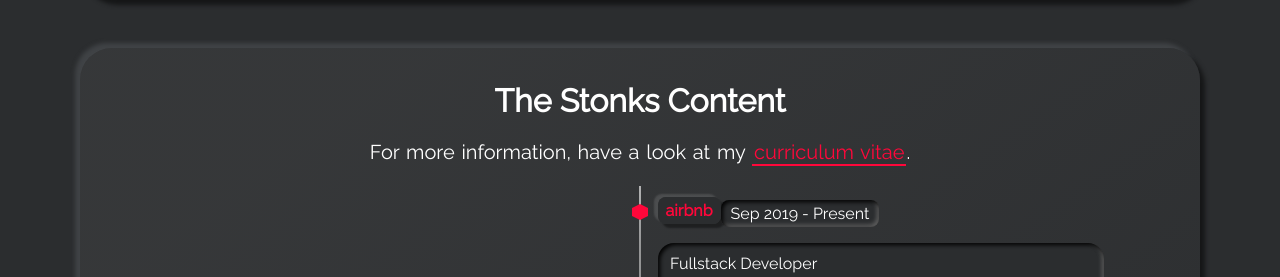
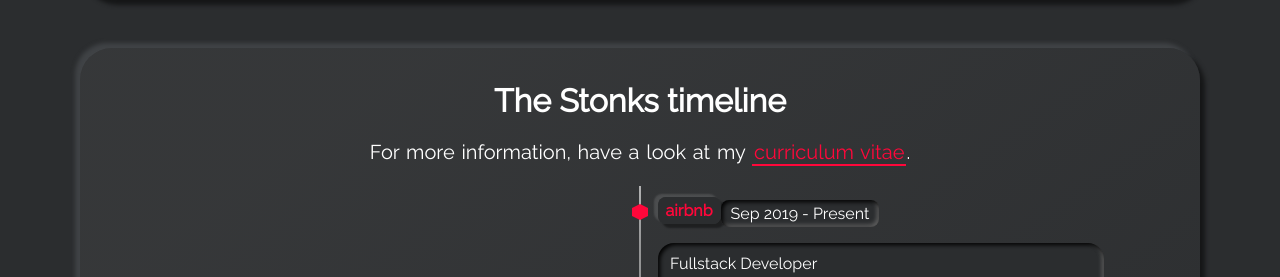
Before and after one commit to schoolofstonks/schoolofstonks, a Jekyll site: the page built from index.html, in a window 1280 px wide and 900 px high, scrolled down 1908 px. Shown: the part 178-455 px from the top of the window. Built offline with Jekyll 4.4.1, drawn with Linux system fonts in a browser that asks for light colours.

Commit message:
instagram logo

```diff
--- a/_config.yml
+++ b/_config.yml
@@ -50,7 +50,7 @@
 # > setting this to false, will omit the Timeline section
 show_timeline_card: true
 # timeline_title: The will be displayed as the title in the Timeline section
-timeline_title: The Stonks Content
+timeline_title: The Stonks timeline
 # cv_download_link: The link where you host your cv.
 # > e.g. you share your cv on your dropbox, then add the dropbox link here
 cv_download_link: https://rzp.io/l/SMMCpro
--- a/_includes/section-contact.html
+++ b/_includes/section-contact.html
@@ -61,7 +61,7 @@
     href="https://twitter.com/{{site.twitter_username}}">
     <div class="social">
       <svg class="social-svg" viewBox="0 0 48 48">
-        <use x="12" y="12" width="24" height="24" viewBox="0 0 48 48" xlink:href="{{ "/assets/img/brands.svg#twitter" | prepend: site.baseurl }}"></use>
+        <use x="12" y="12" width="24" height="24" viewBox="0 0 48 48" xlink:href="{{ "/assets/img/instagram.svg" | prepend: site.baseurl }}"></use>
       </svg>
     </div>
   </a>
```
